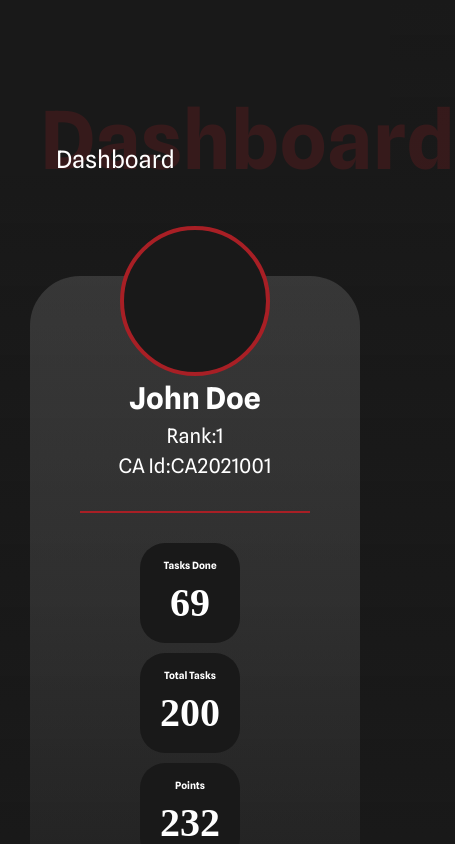
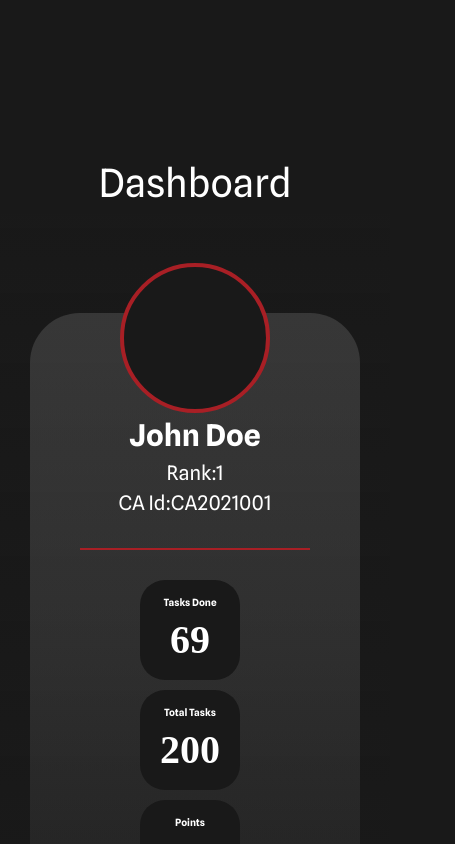
Before and after one commit to technex-iit-bhu/CA_Frontend, a Next.js app: page /dashboardPage in a window 390 px wide. Shown: the top 844 px of the page, 455 px wide, since content can reach past the window. Built offline with nearby package versions, Linux system fonts and the light colour scheme; a web font is replaced by a local one.

Commit message:
Done something with the Dashboard heading idk what

```diff
--- a/src/components/dashboard.tsx
+++ b/src/components/dashboard.tsx
@@ -12,12 +12,12 @@ const Dashboard = () => {
 
   return (
     <div className=''>
-      <div className='relative mb-[100px] flex flex-col bg-background pl-[40px] pt-[100px] md:mb-[50px]'>
+      <div className='relative mb-[100px] flex flex-col bg-background sm:pl-[40px] pl-[0px] pt-[100px] md:mb-[50px]'>
         <div className='flex flex-col sm:pb-10 -space-y-9 sm:-space-y-8 md:-space-y-8 lg:-space-y-15 xl:-space-y-20'>
-          <span className='text-6xl font-bold text-[#A81F25] opacity-20 text-[5rem] sm:text-[7rem] md:text-[9rem] lg:text-[13rem] xl:text-[15rem] font-spline'>
+          <div className='font-bold absolute text-[#A81F25] opacity-20 sm:text-[12.5vw] text-[0px] font-spline'>
             Dashboard
-          </span>
-          <span className='transform transition duration-700 hover:scale-110 sm:pl-1 lg:pl-5 xl:pl-9 text-white select-none ml-4 sm:ml-8 text-2xl sm:text-[60px] lg:text-[82px] z-10'>Dashboard</span>
+          </div>
+          <div className='hover:scale-110 text-white select-none sm:text-[7vw] sm:self-start z-10 text-[10vw] self-center pt-[90px]'>Dashboard</div>
         </div>
       </div>
       <div className='px-[30px] md:px-[50px]'>
```
